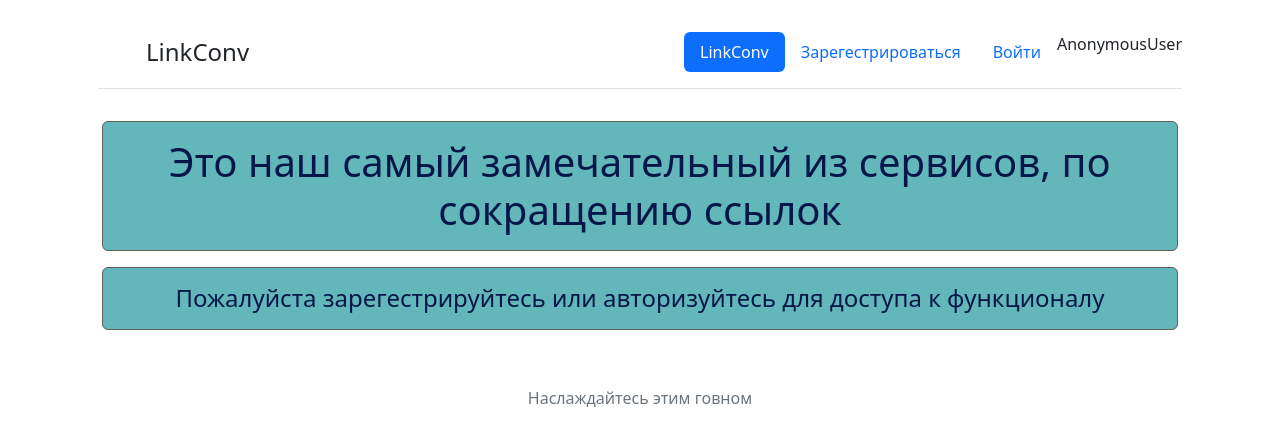
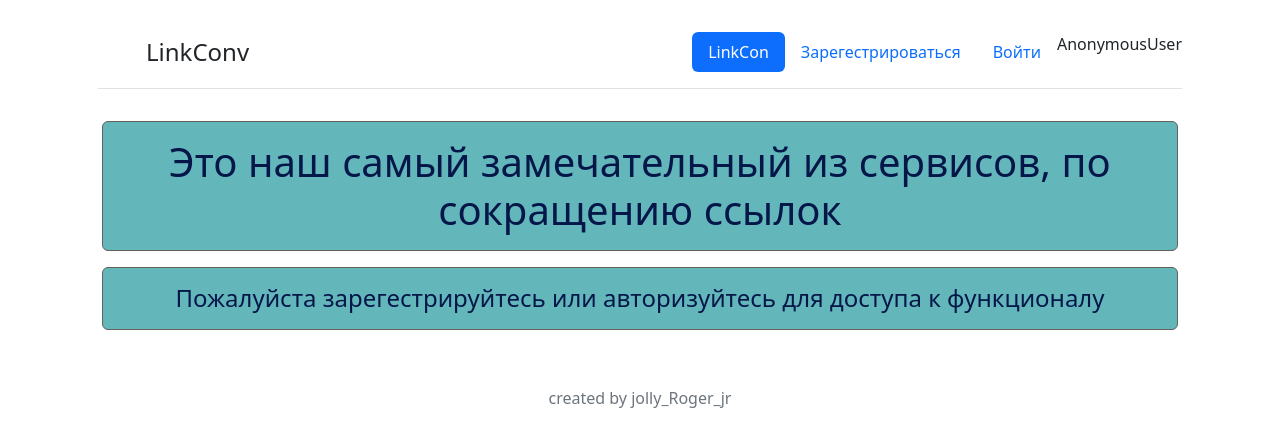
Before and after one commit to jolly-Roger-jr/LinkCon, a Django app: page / in a window 1280 px wide. Shown: the top 447 px of the page. Run offline with Django 4.2, Linux system fonts and the light colour scheme.

Commit message:
some changes

```diff
--- a/linkconvertor/main/templates/main/base 1.0.html
+++ b/linkconvertor/main/templates/main/base 1.0.html
@@ -123,7 +123,7 @@
     </main>
 
     <footer class="mt-auto text-white-50">
-        <p>Наслаждайтесь этим говном</p>
+        <p>created by jolly_Roger_jr</p>
 
     </footer>
 </div>
--- a/linkconvertor/main/templates/main/base.html
+++ b/linkconvertor/main/templates/main/base.html
@@ -33,7 +33,7 @@
 
                 <li class="nav-item">
                     {% url 'home' as url_home %}
-                    <a class="nav-link {% if url_home == request.path %}active{% endif %}" href = "{{url_home}}">LinkConv</a></li> <!--текст и адрес ссылок хедера-->
+                    <a class="nav-link {% if url_home == request.path %}active{% endif %}" href = "{{url_home}}">LinkCon</a></li> <!--текст и адрес ссылок хедера-->
 
                 {% if request.user.is_authenticated %}
 
@@ -66,7 +66,7 @@
         </main>
 
       <footer class="py-3 my-4">
-            <p class="text-center text-muted">Наслаждайтесь этим говном</p>
+            <p class="text-center text-muted">created by jolly_Roger_jr</p>
       </footer>
 
     </div>
```
